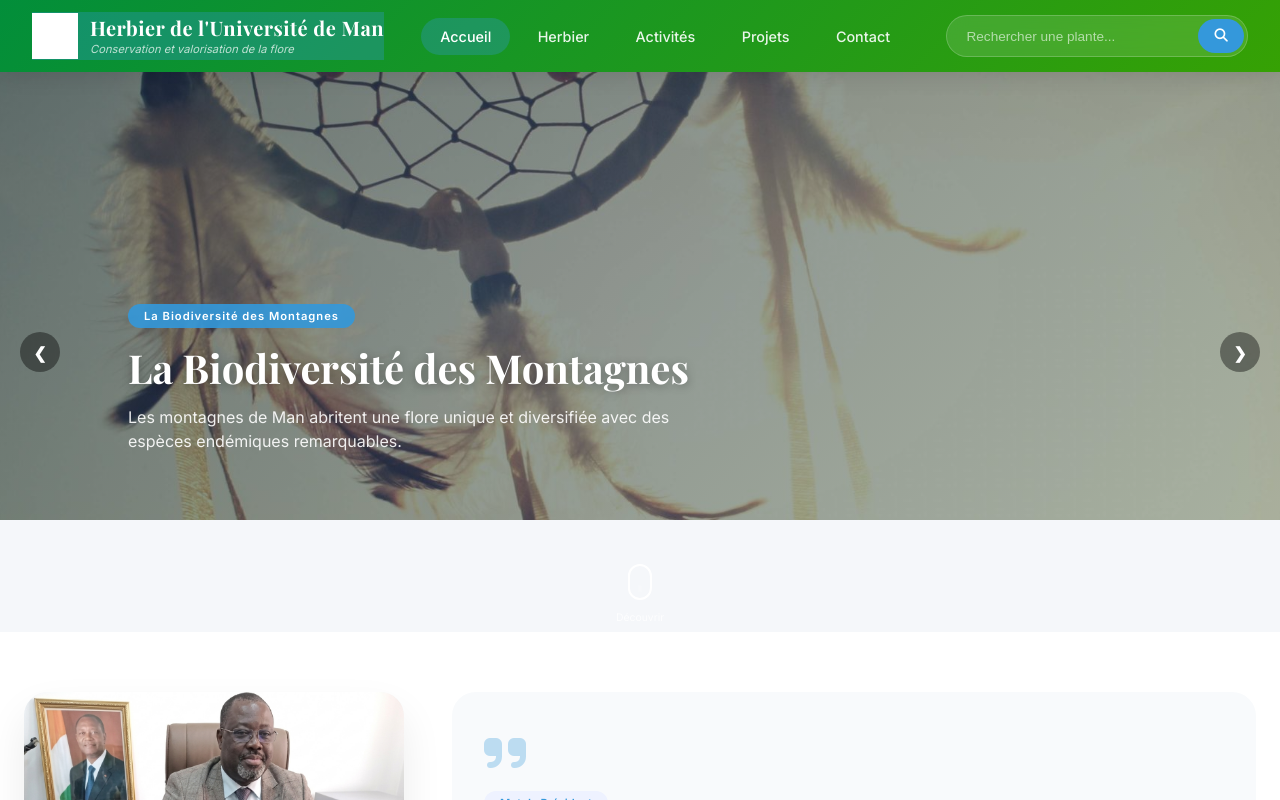
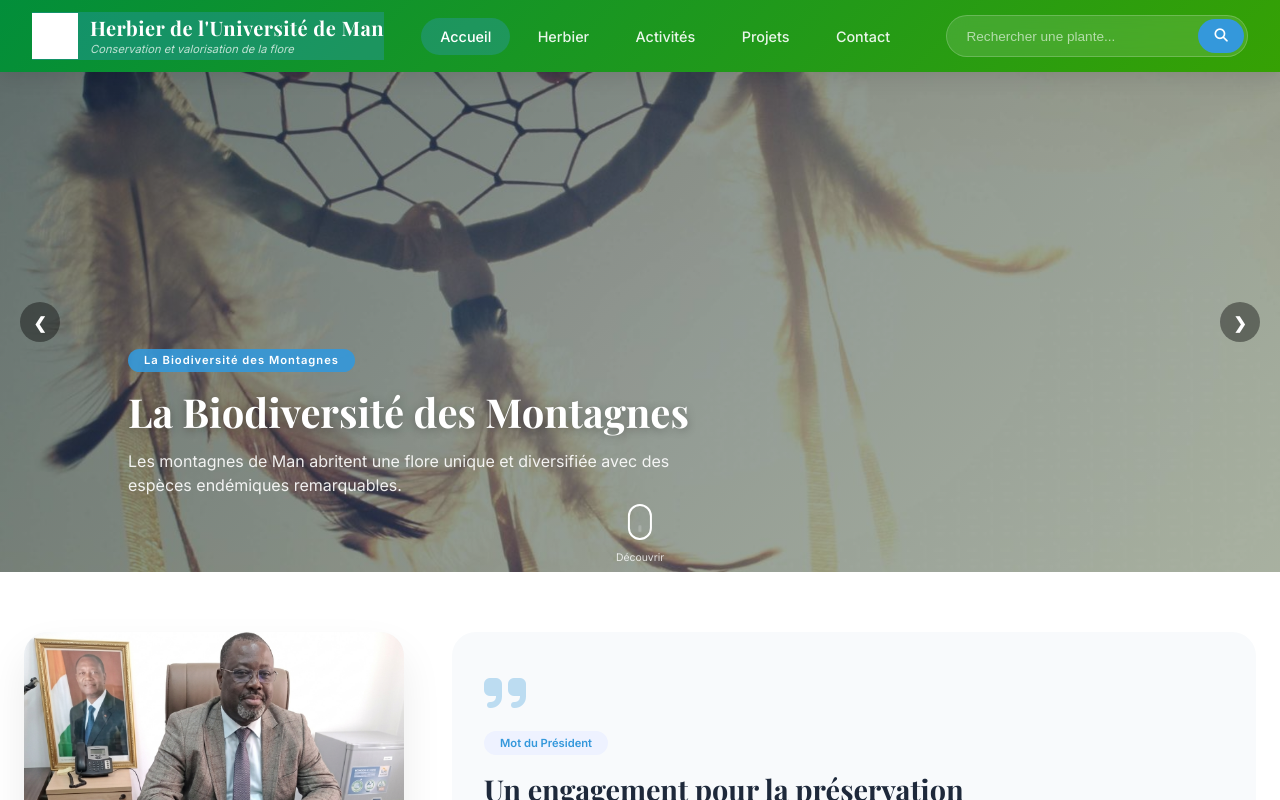
Before and after one commit to toure-cloud/herbier_universite_man, a Vue app in the folder frontend/: page / in a window 1280 px wide. Shown: the top 800 px of the page. Built offline with nearby package versions, Linux system fonts and the light colour scheme; no server answers.

Commit message:
Mise à jour page accueil avec images statiques

```diff
--- a/frontend/src/components/Accueil.vue
+++ b/frontend/src/components/Accueil.vue
@@ -472,7 +472,7 @@ export default {
 /* Hero Section - Hauteur réduite */
 .hero-section {
     position: relative;
-    height: 70vh;  /* Réduit de 100vh à 70vh */
+    height: 50vh;  /* Réduit de 100vh à 70vh */
     min-height: 500px;  /* Hauteur minimale pour éviter que ce soit trop petit sur écran */
     max-height: 600px;  /* Hauteur maximale */
     overflow: hidden;
@@ -486,7 +486,7 @@ export default {
 .slide {
     position: absolute;
     width: 100%;
-    height: 80%;
+    height: 100%;
     opacity: 0;
     transition: opacity 1s ease-in-out;
 }
```
